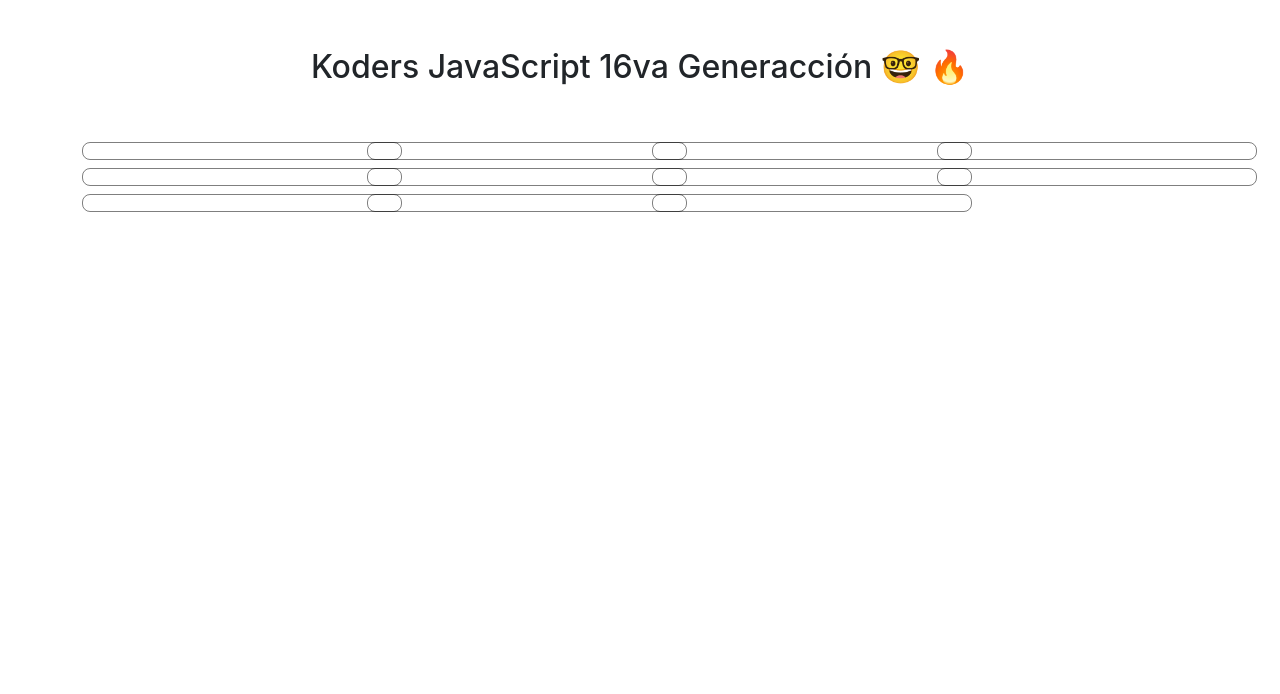
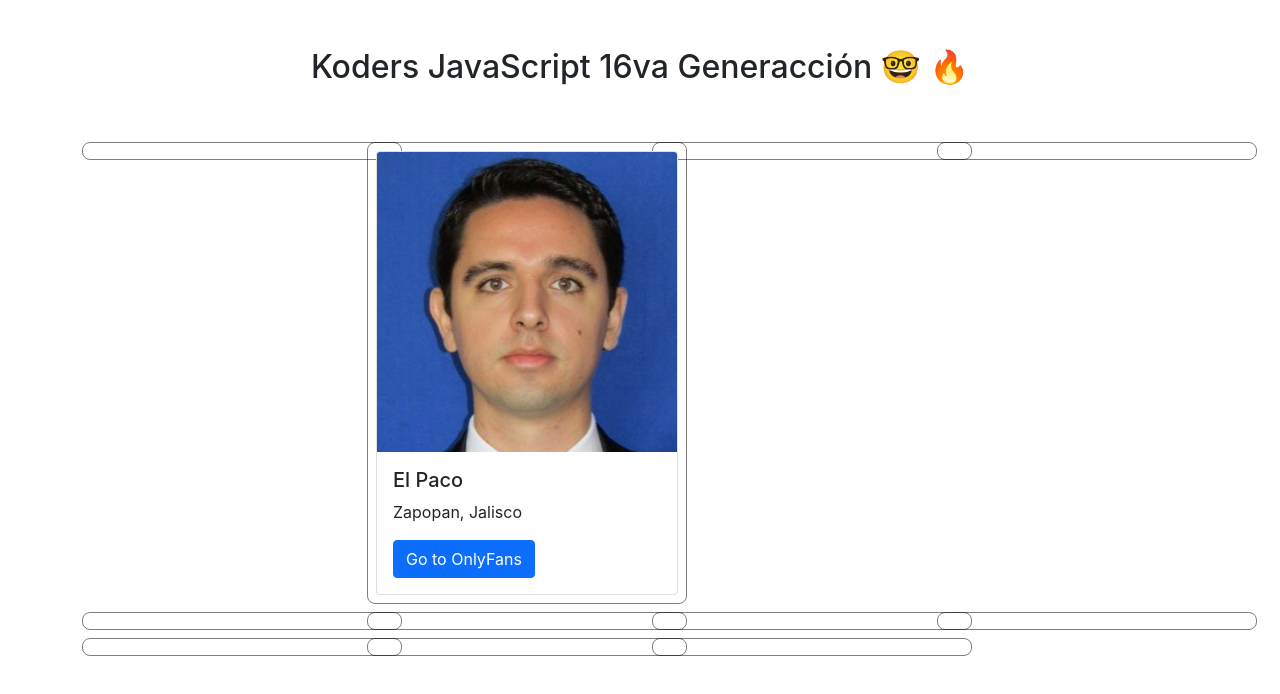
Before and after one commit to EveFer/git-flow-16js, a React (Create React App) app: page / in a window 1280 px wide. Shown: the top 694 px of the page. Built offline with nearby package versions, Linux system fonts and the light colour scheme.

Commit message:
Card Del Paco

```diff
--- a/src/App.js
+++ b/src/App.js
@@ -1,5 +1,6 @@
+import { Card } from "react-bootstrap";
 import CardGeneral from "./components/CardGeneral";
-
+import CardPaco from "./components/CardPaco";
 function App() {
   return (
     <>
@@ -15,7 +16,9 @@
           </div>
           <div class="col-12 col-md-4 col-lg-3 mt-2">
             <CardGeneral>
+            <CardPaco name="El Paco" ubicacion="Zapopan, Jalisco" imagen="/1517003198970.jpeg">
               {/* llamar componente de  card Paco */}
+            </CardPaco>
             </CardGeneral>
           </div>
           <div class="col-12 col-md-4 col-lg-3 mt-2">
--- /dev/null
+++ b/src/components/CardPaco.js
@@ -0,0 +1,18 @@
+import React from "react";
+import {Button, Card} from "react-bootstrap";
+
+
+export default function CardPaco({name="El Paco", ubicacion="Zapopan, Jalisco", imagen="/1517003198970.jpeg"}) {
+    return (
+        <Card >
+        <Card.Img variant="top" src={imagen} />
+        <Card.Body>
+          <Card.Title>{name}</Card.Title>
+          <Card.Text>
+            {ubicacion}
+          </Card.Text>
+          <Button variant="primary">Go to OnlyFans</Button>
+        </Card.Body>
+      </Card>
+    )
+  }
```
Also changed, not shown: public/1517003198970.jpeg (added).
